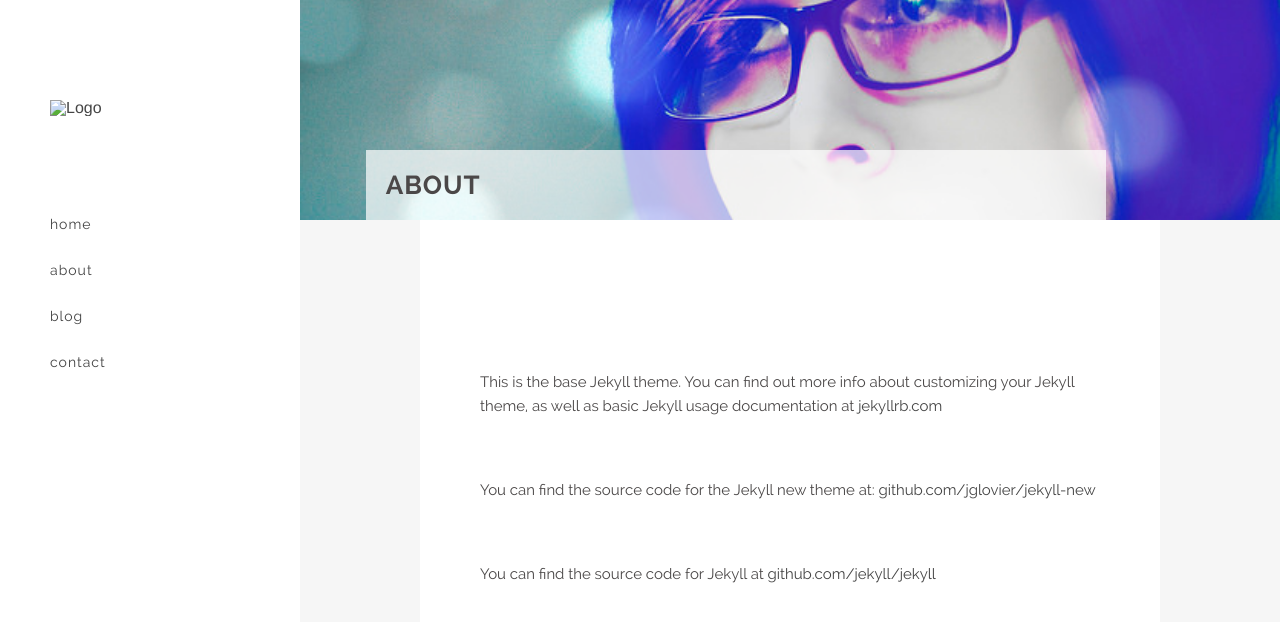
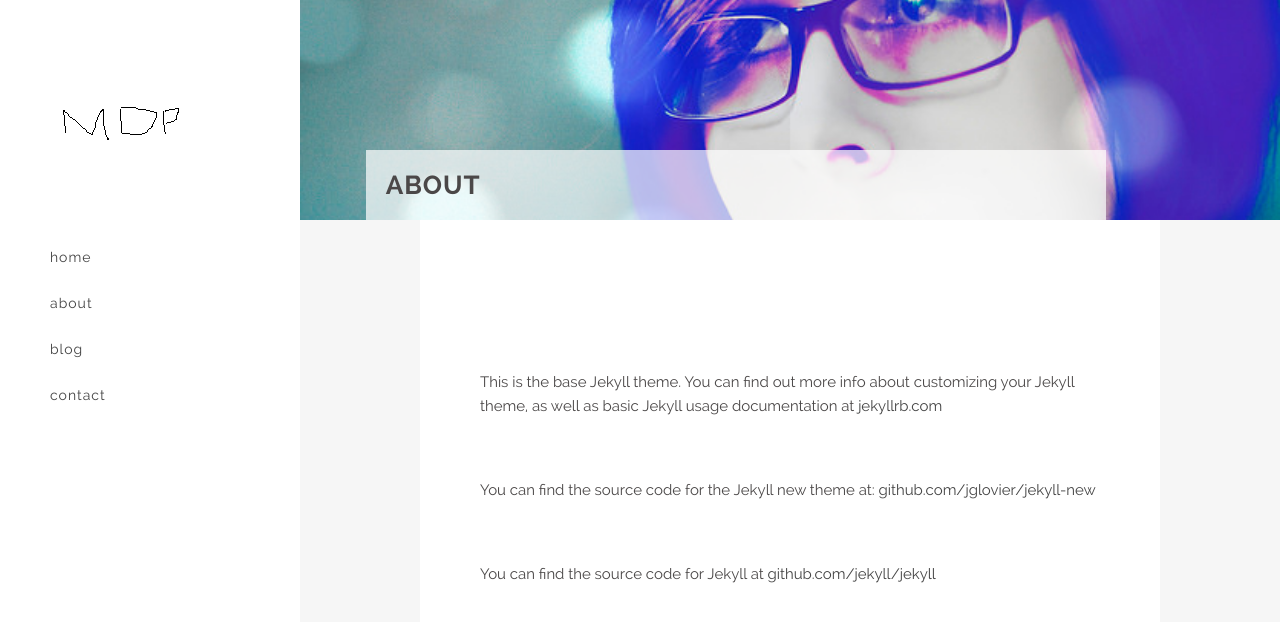
Before and after one commit to morningdawnphotography/morningdawnphotography.github.io, a Jekyll site: the page built from about.md, in a window 1280 px wide. Shown: the top 622 px of the page. Built offline with Jekyll 4.4.1, drawn with Linux system fonts in a browser that asks for light colours; nearby versions of some CDN libraries; library files that are not in the unit come from our copies.

Commit message:
fixed logo

```diff
--- a/_includes/header.html
+++ b/_includes/header.html
@@ -15,7 +15,7 @@
 
 	<header>
 		<div class="logo">
-			<a href="index.html"><img src="img/logo.png" title="Logo" alt="Logo"/></a>
+			<a href="index.html"><img src="/img/logo.png" title="Logo" alt="Logo"/></a>
 		</div><!-- end logo -->
 
 		<div id="menu_icon"></div>
```
